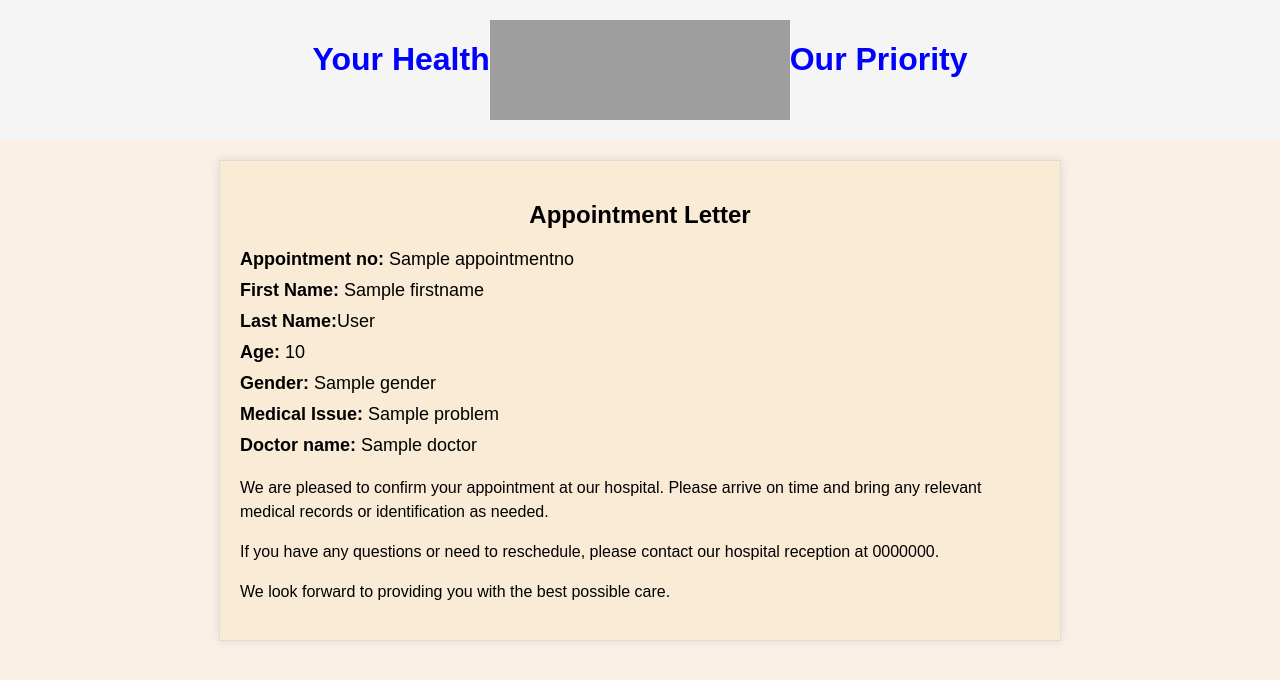
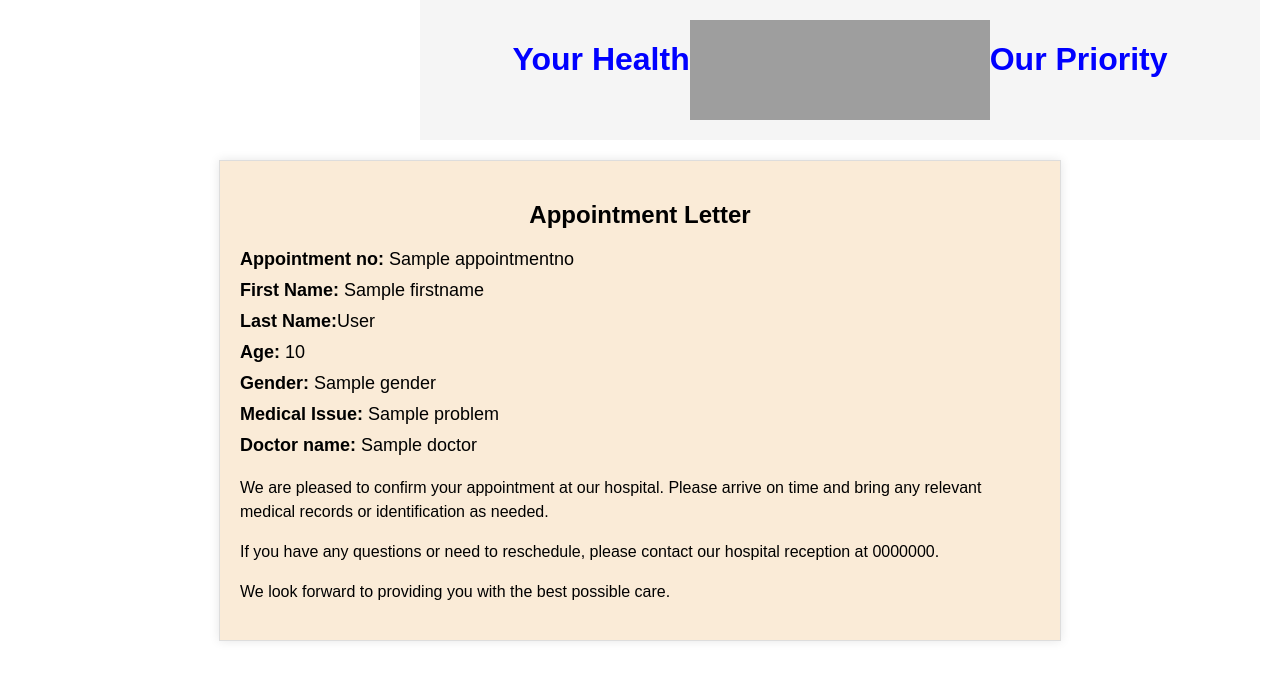
Before and after one commit to saurabhk1624/Hospital-Management, a Python web app: template templates/Management/Appoint.html in a window 1280 px wide. Shown: the top 680 px of the page. Run offline with Jinja, Linux system fonts and the light colour scheme; the template is opened without the code that fills it: most values are stand-ins (such as "Sample title", 1, 10 or a date in 2020); grey boxes are pictures that could not be loaded.

```diff
--- a/Management/urls.py
+++ b/Management/urls.py
@@ -30,10 +30,6 @@ urlpatterns = [
     path('reception/',views.reception,name="reception"),
     path('doctorlist/',views.doctorlist,name="doctorlist"),
     path('leftpanel/',views.leftpanel,name="leftpanel"),
-
-
-
-
-
+    path('panelrouting/',views.panelrouting,name="panelrouting"),
 
 ]
--- a/templates/Management/Appoint.html
+++ b/templates/Management/Appoint.html
@@ -11,16 +11,18 @@
             font-family: Arial, sans-serif;
             margin: 0;
             padding: 0;
-            background-color: linen;
+            background-color:white;
         }
         .header {
             background-color:whitesmoke;
             color: #fff;
-            /* text-align: center; */
+
             justify-content: center;
             padding: 20px;
             display:flex;
             flex-direction: row;
+            width:800px;
+            margin-left: 420px;
 
         }
         .content {
@@ -56,13 +58,14 @@
     </style>
 </head>
 <body>
-    <div class="header">
+    <div class="container">
+     <div class="header">
         <!-- <h1>Hospital</h1> -->
         <h1>Your Health</h1>
         <img src="https://cdn.dribbble.com/userupload/4295917/file/original-ec80f02f7532b5f8afd04431e4a36cd5.jpg?resize=1200x1200" width="300" height="100">
         <h1>Our Priority</h1>
-    </div>
-    <div class="content">
+     </div>
+     <div class="content">
         <h2>Appointment Letter</h2>
 
         <div class="patient-details">
@@ -97,6 +100,7 @@
         <p>
             We look forward to providing you with the best possible care.
         </p>
+     </div>
     </div>
 </body>
 </html>
```
Also changed, not shown: Management/models.py (+6 -3 lines), Management/views.py (+19 -7 lines), Management/migrations/0015_leftpanel_icon.py (added).
